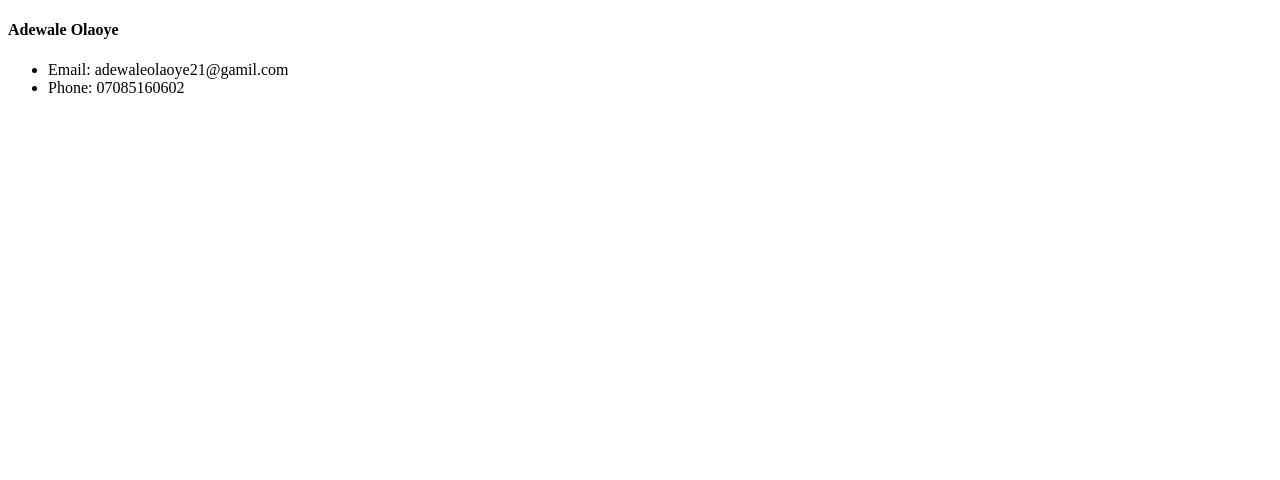
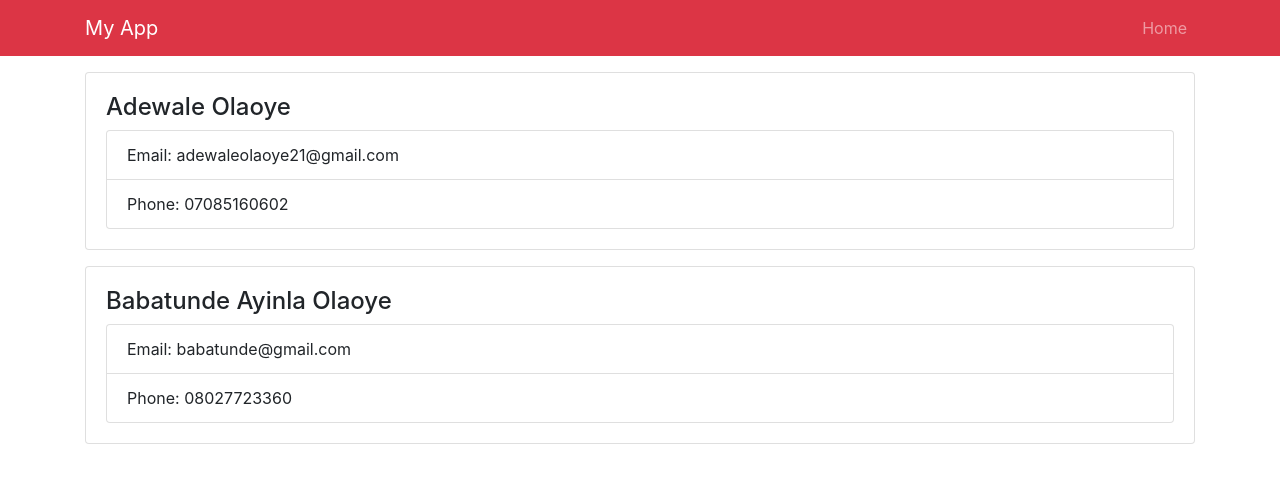
Before and after one commit to dewaleolaoye/contact-manager, a React (Create React App) app: page / in a window 1280 px wide. Shown: the top 480 px of the page. Built offline with nearby package versions, Linux system fonts and the light colour scheme.

Commit message:
understand props and components

```diff
--- a/package.json
+++ b/package.json
@@ -3,6 +3,7 @@
   "version": "0.1.0",
   "private": true,
   "dependencies": {
+    "bootstrap": "^4.3.1",
     "react": "^16.8.6",
     "react-dom": "^16.8.6",
     "react-scripts": "3.0.1"
--- a/src/App.js
+++ b/src/App.js
@@ -1,11 +1,26 @@
 import React from 'react';
 import Contact from './components/Contact';
+import Header from './components/Header';
+
+import 'bootstrap/dist/css/bootstrap.min.css';
 
 class App extends React.Component {
   render() {
     return (
-      <div>
-        <Contact />
+      <div className='App'>
+        <Header />
+        <div className='container'>
+          <Contact
+            name='Adewale Olaoye'
+            email='adewaleolaoye21@gmail.com'
+            phone='07085160602'
+          />
+          <Contact
+            name='Babatunde Ayinla Olaoye'
+            email='babatunde@gmail.com'
+            phone='08027723360'
+          />
+        </div>
       </div>
     );
   }
--- a/src/components/Contact.js
+++ b/src/components/Contact.js
@@ -1,17 +1,26 @@
 import React from 'react';
+import PropTypes from 'prop-types';
 
 class Contact extends React.Component {
   render() {
+    const { name, email, phone } = this.props;
     return (
-      <div>
-        <h4>Adewale Olaoye</h4>
-        <ul>
-          <li>Email: adewaleolaoye21@gamil.com</li>
-          <li>Phone: 07085160602</li>
+      <div className='card card-body mb-3'>
+        <h4>{name}</h4>
+        <ul className='list-group'>
+          <li className='list list-group-item'>Email: {email}</li>
+          <li className='list list-group-item'>Phone: {phone}</li>
         </ul>
       </div>
     );
   }
 }
 
+// eslint-disable-next-line react/no-typos
+Contact.PropTypes = {
+  name: PropTypes.string.isRequired,
+  email: PropTypes.string.isRequired,
+  phone: PropTypes.string.isRequired
+};
+
 export default Contact;
--- /dev/null
+++ b/src/components/Header.js
@@ -0,0 +1,34 @@
+import React from 'react';
+import PropTypes from 'prop-types';
+
+const Header = props => {
+  const { branding } = props;
+  return (
+    <nav className='navbar navbar-expand-sm navbar-dark bg-danger mb-3 p'>
+      <div className='container'>
+        <a href='/' className='navbar-brand'>
+          {branding}
+        </a>
+        <div>
+          <ul className='navbar-nav mr-auto'>
+            <li className='nav-item'>
+              <a href='/' className='nav-link'>
+                Home
+              </a>
+            </li>
+          </ul>
+        </div>
+      </div>
+    </nav>
+  );
+};
+
+Header.defaultProps = {
+  branding: 'My App'
+};
+
+Header.prototype = {
+  branding: PropTypes.string.isRequired
+};
+
+export default Header;
```
Also changed, not shown: 1 other file (tests, documents, lock files or other folders).
